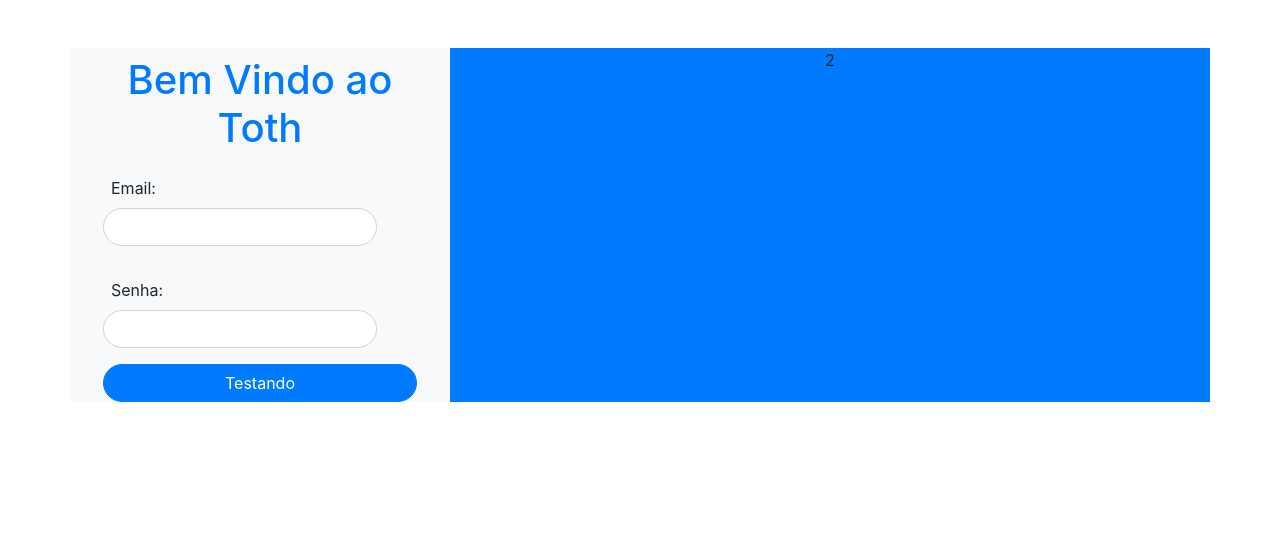
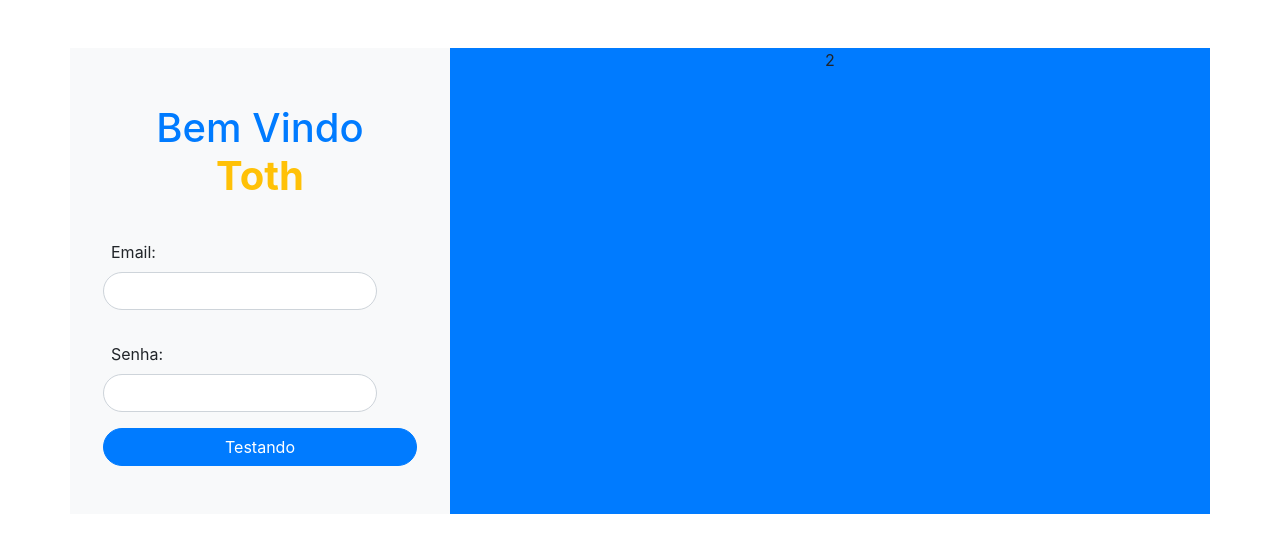
Before and after one commit to RickZzDev/Front-React-Toth, a React (Create React App) app: page / in a window 1280 px wide. Shown: the top 552 px of the page. Built offline with nearby package versions, Linux system fonts and the light colour scheme.

Commit message:
alterando o titulo

```diff
--- a/src/components/login/LoginWeb.js
+++ b/src/components/login/LoginWeb.js
@@ -7,9 +7,9 @@ class Login extends Component{
          return(
              <div className="container bg-light mt-5">
                 <div className="row">
-                    <div className="col-lg-4 bg-transparent pl-5 pr-5">
+                    <div className="col-lg-4 bg-transparent p-5">
                         <div className="row mt-2">
-                            <h1 className="mx-auto text-primary">Bem Vindo ao Toth</h1>
+                            <h1 className="mx-auto text-primary">Bem Vindo<p className="text-warning"><strong>Toth</strong></p></h1>
                         </div>
                         <form>
                             <div className="row mt-3">
```
